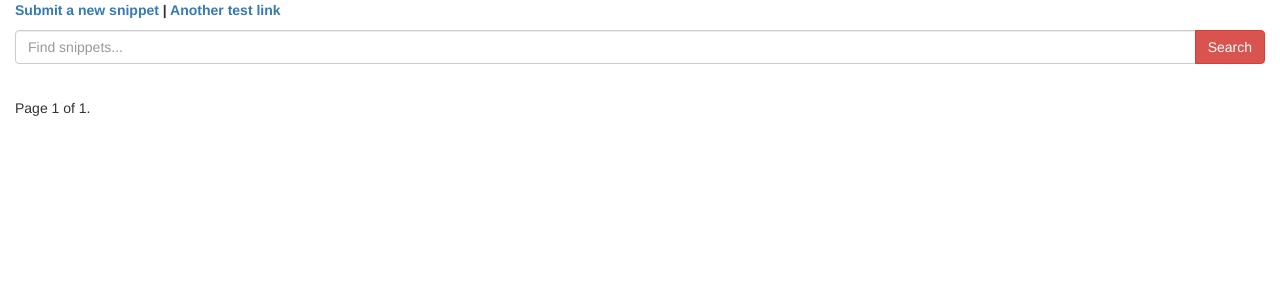
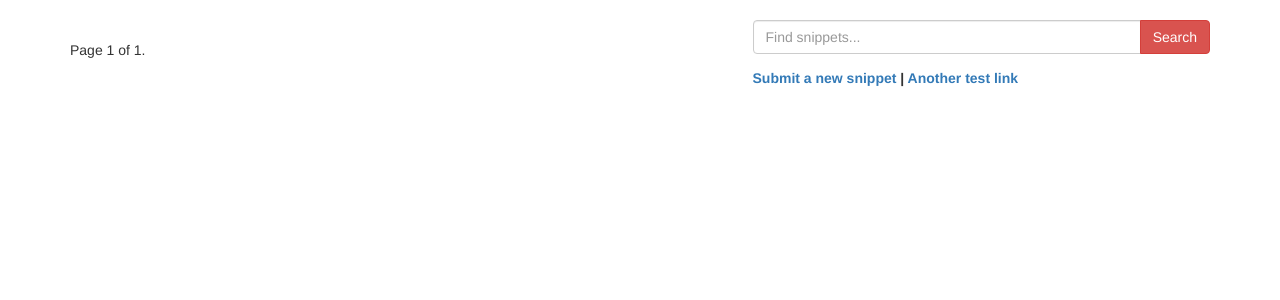
Before and after one commit to nevtum/contently, a Django app: page / in a window 1280 px wide. Shown: the top 300 px of the page. Run offline with Django 3.2, Linux system fonts and the light colour scheme; data that the repository does not hold is empty; some libraries are stand-ins or nearby versions.

Commit message:
nicer layout of snippet list

```diff
--- a/snippets/templates/snippet_list.html
+++ b/snippets/templates/snippet_list.html
@@ -1,22 +1,8 @@
 {% extends "base.html" %}
 {% block content %}
-<div class="snippets-page">
-    <div class="links">
-        <p>
-            <b>
-                <a href="{% url 'new-snippet' %}">Submit a new snippet</a> |
-                <a href="">Another test link</a>
-            </b>
-        </p>
-    </div>
-    <div class="search-control">
-        <form action="" method="get" class="input-group">
-            <input type="text" name="search" class="form-control" placeholder="Find snippets...">
-            <span class="input-group-btn">
-                <button type="submit" class="btn btn-danger">Search</button>
-            </span>
-        </form>
-    </div>
+<div class="snippets-page container">
+    <div class="row">
+        <div class="col-md-7">
             <div class="list-content">
                 {% for snippet in snippets %}
                 <div class="item">
@@ -34,14 +20,32 @@
                 {% if page_obj.has_previous %}
                     <a href="?page={{ page_obj.previous_page_number }}">previous</a>
                 {% endif %}
-
                 <span class="current">
                     Page {{ page_obj.number }} of {{ page_obj.paginator.num_pages }}.
                 </span>
-
                 {% if page_obj.has_next %}
                     <a href="?page={{ page_obj.next_page_number }}">next</a>
                 {% endif %}
             </div>
         </div>
+        <div class="col-md-5">
+            <div class="search-control">
+                <form action="" method="get" class="input-group">
+                    <input type="text" name="search" class="form-control" placeholder="Find snippets...">
+                    <span class="input-group-btn">
+                        <button type="submit" class="btn btn-danger">Search</button>
+                    </span>
+                </form>
+            </div>
+            <div class="links">
+                <p>
+                    <b>
+                        <a href="{% url 'new-snippet' %}">Submit a new snippet</a> |
+                        <a href="">Another test link</a>
+                    </b>
+                </p>
+            </div>
+        </div>
+    </div>
+</div>
 {% endblock %}
--- /dev/null
+++ b/static/main.css
@@ -0,0 +1,3 @@
+.main-content {
+    margin-top: 20;
+}
--- a/templates/base.html
+++ b/templates/base.html
@@ -4,10 +4,13 @@
         href="{% static 'bootstrap.min.css' %}"
         integrity="sha384-1q8mTJOASx8j1Au+a5WDVnPi2lkFfwwEAa8hDDdjZlpLegxhjVME1fgjWPGmkzs7"
         crossorigin="anonymous">
+    <link rel="stylesheet" href="{% static 'main.css' %}">
     <body>
         <div class="container-fluid">
+            <div class="main-content">
             {% block content %}
             {% endblock %}
+            </div>
         </div>
     </body>
 </html>
```
Lines whose indentation alone changed are shown as unchanged.
